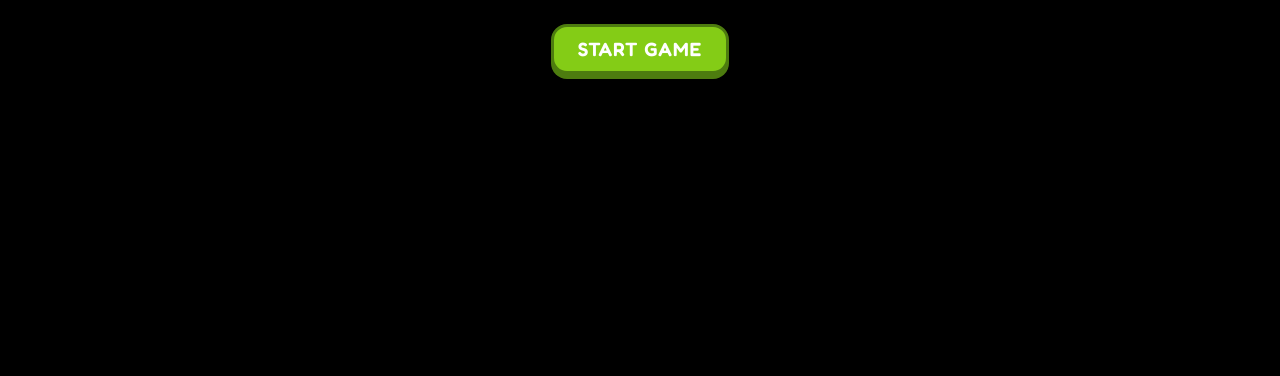
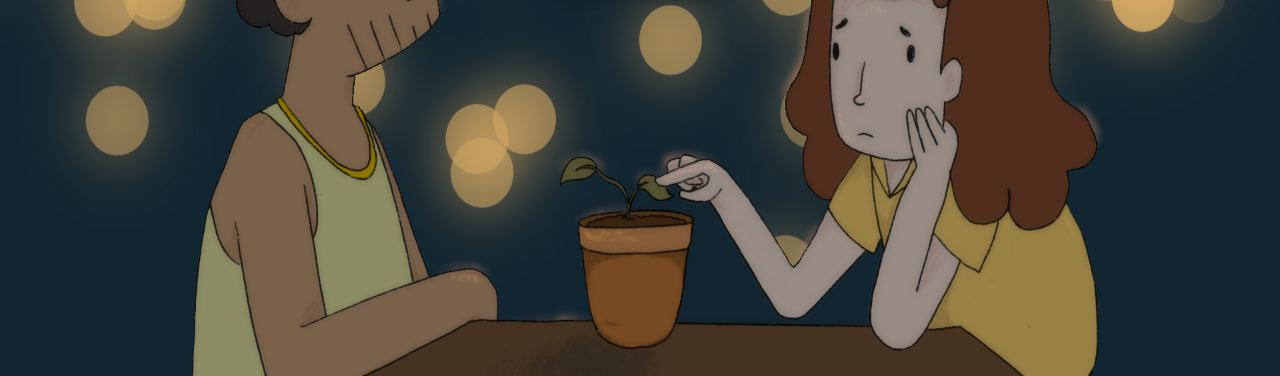
Before and after one commit to elisBarovsky/Roots, a website with bundled scripts: page index.html in a window 1280 px wide. Shown: the part 424-800 px from the top of the page. Built offline with nearby package versions, Linux system fonts and the light colour scheme; files whose address does not match are found by name.

Commit message:
הוספת קאבר

```diff
--- a/css/main.css
+++ b/css/main.css
@@ -7,6 +7,7 @@ body, html {
     overflow: hidden;
     font-family: 'Fredoka', sans-serif;
 }
+
 
 button {
     font-family: inherit;
@@ -46,13 +47,17 @@ button {
 .main-menu-wrapper {
     width: 100%;
     height: 100%;
-    display: flex;
+    background-image: url('../assets/images/Menu_Image.png');
+    /* background-size: cover;  */
+    background-size: 100% 100%;
+    background-position: center;
+    background-repeat: no-repeat;
+   display: flex;
     flex-direction: column;
     justify-content: center;
     align-items: center;
-    background-image: url('../images/menu-bg.jpg');
-    background-size: cover;
-    background-position: center;
+    padding-bottom: 20vh;
+    box-sizing: border-box;
 }
 
 .game-title {
--- a/js/levels/Main_Menu.js
+++ b/js/levels/Main_Menu.js
@@ -5,9 +5,11 @@ export default class Main_Menu {
     constructor(container) {
         this.container = container;
         this.onStartClick = this.onStartClick.bind(this);
+        this.onHover = this.onHover.bind(this);
     }
 
     init() {
+
         this.container.innerHTML = `
             <div class="main-menu-wrapper">
                 <h1 class="game-title">Roots</h1>
@@ -40,6 +42,7 @@ export default class Main_Menu {
 
     destroy() {
         this.startBtn.removeEventListener('click', this.onStartClick);
+        this.startBtn.removeEventListener('mouseenter', this.onHover);
         this.container.innerHTML = '';
     }
 }
```
Also changed, not shown: assets/images/Menu_Image.png (added).
